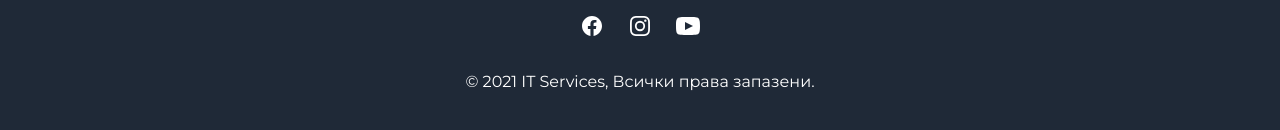
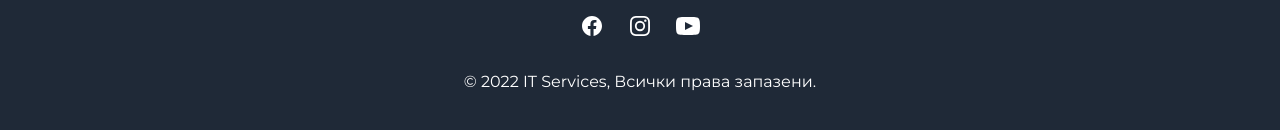
Before and after one commit to Nikolaevmar/itserviceskn, a React (Create React App) app: page / in a window 1280 px wide. Shown: the part 1799-1929 px from the top of the page. Built offline with nearby package versions, Linux system fonts and the light colour scheme.

Commit message:
fix footer typo

```diff
--- a/src/components/Footer.js
+++ b/src/components/Footer.js
@@ -25,7 +25,7 @@ export default function Footer() {
           </a>
         </div>
         <p className="mt-8 text-base leading-6 text-center text-white">
-          © 2021 IT Services, Всички права запазени.
+          © 2022 IT Services, Всички права запазени.
         </p>
       </div>
     </section>
```
